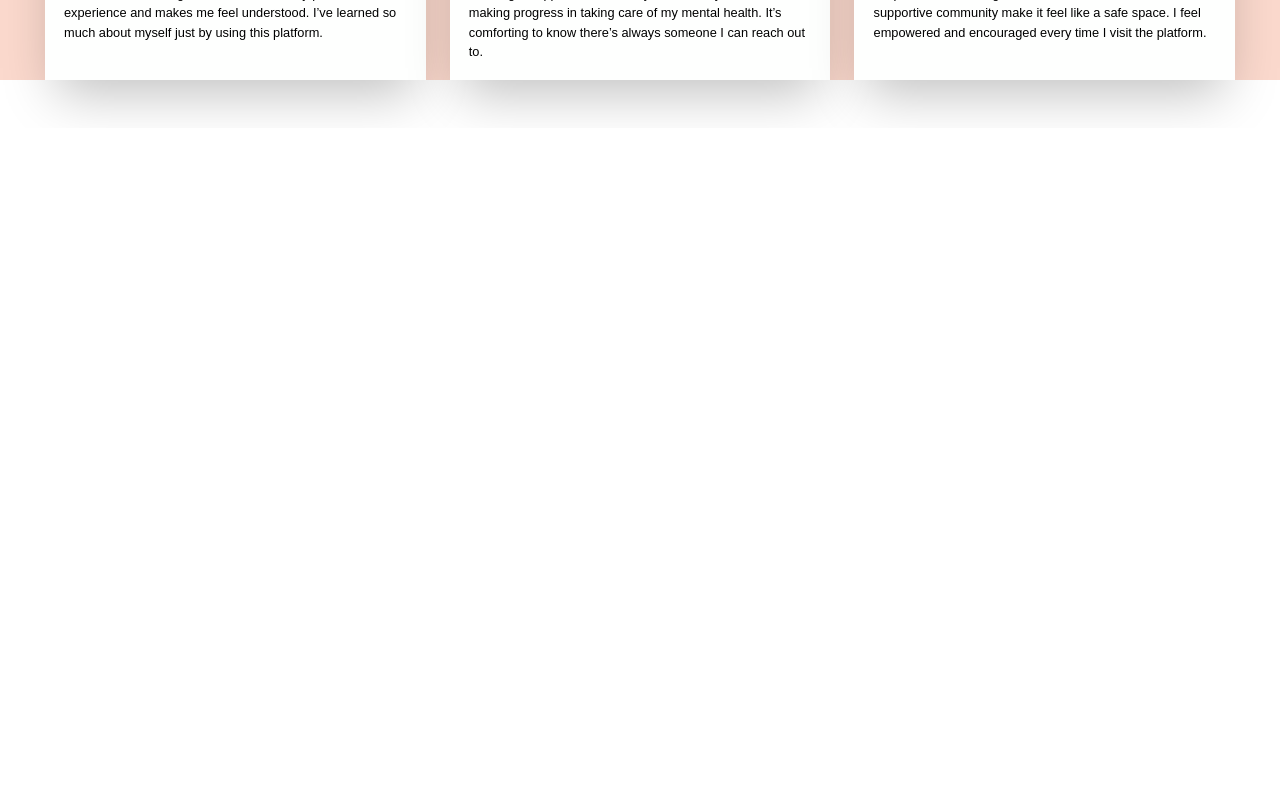
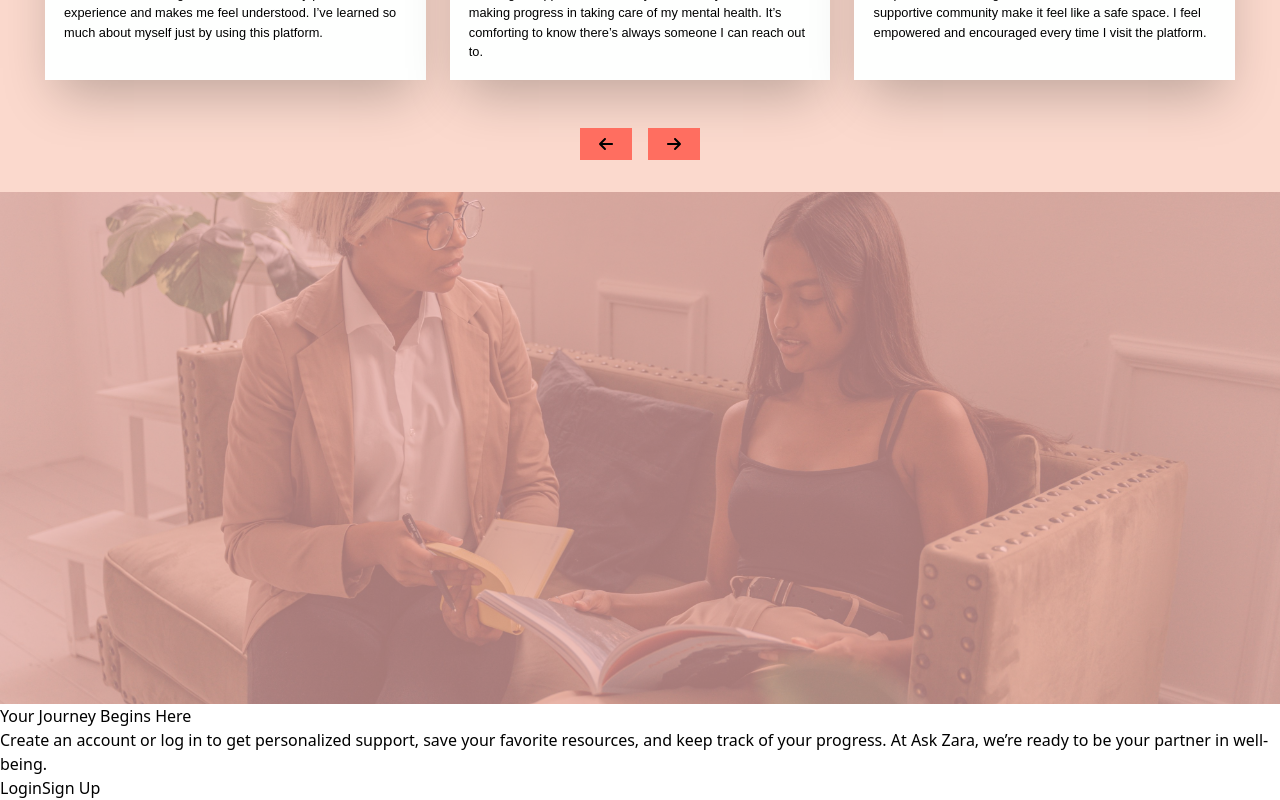
Before and after one commit to Qoosim/ask-zara, a React (Vite) app: page / in a window 1280 px wide. Shown: the part 3814-4614 px from the top of the page. Before the commit the page ends 3942 px from the top, so only its background shows below. Built offline with nearby package versions, Linux system fonts and the light colour scheme.

Commit message:
develop and build home login and signup section

```diff
--- /dev/null
+++ b/src/components/home/_components/BeginsHereComponent.jsx
@@ -0,0 +1,26 @@
+import React from "react";
+
+export const BeginsHereComponent = () => {
+  return (
+    <>
+      <div className="relative w-full h-[32rem]">
+        <div className="absolute inset-0 bg-[#f7b4b2cc] opacity-85 z-0"></div>
+        <img
+          src="/assets/loginimage.jpg"
+          alt="Login Image"
+          className="w-full h-full object-cover"
+        />
+        <h2>Your Journey Begins Here</h2>
+        <p>
+          Create an account or log in to get personalized support, save your
+          favorite resources, and keep track of your progress. At Ask Zara,
+          we’re ready to be your partner in well-being.
+        </p>
+        <div>
+          <button>Login</button>
+          <button>Sign Up</button>
+        </div>
+      </div>
+    </>
+  );
+};
--- a/src/components/home/_components/ReviewComponent.jsx
+++ b/src/components/home/_components/ReviewComponent.jsx
@@ -1,11 +1,13 @@
 import React from "react";
 import { ReviewCard } from "./_component/ReviewCard";
 import { reviewData } from "../../../constant/data";
+import { faArrowLeft, faArrowRight } from "@fortawesome/free-solid-svg-icons";
+import { FontAwesomeIcon } from "@fortawesome/react-fontawesome";
 
 export const ReviewComponent = () => {
   return (
     <>
-      <div className="bg-[#fbd9cd]">
+      <div className="bg-[#fbd9cd] pb-[2rem]">
         <div className="w-[48%] 2xl:w-[35%] mx-auto text-center py-[1.7rem]">
           <div className="flex items-center justify-center gap-2">
             <div className="w-[3%] h-[0.1rem] bg-[#000]"></div>
@@ -28,6 +30,14 @@ export const ReviewComponent = () => {
             ))}
           </div>
         </div>
+        <div className="flex justify-center items-center gap-[1rem]">
+          <button className="bg-[#ff6e60] px-[1.2rem] py-[0.5rem] flex justify-center items-center cursor-pointer">
+            <FontAwesomeIcon icon={faArrowLeft} className="" />
+          </button>
+          <button className="bg-[#ff6e60] px-[1.2rem] py-[0.5rem] flex justify-center items-center cursor-pointer">
+            <FontAwesomeIcon icon={faArrowRight} className="" />
+          </button>
+        </div>
       </div>
     </>
   );
--- a/src/components/home/index.jsx
+++ b/src/components/home/index.jsx
@@ -5,6 +5,7 @@ import { MoodSelectComponent } from "./_components/MoodSelectComponent";
 import { TipsComponent } from "./_components/TipsComponent";
 import { TherapistDoctor } from "./_components/TherapistDoctor";
 import { ReviewComponent } from "./_components/ReviewComponent";
+import { BeginsHereComponent } from "./_components/BeginsHereComponent";
 
 export const Home = () => {
   return (
@@ -15,6 +16,7 @@ export const Home = () => {
       <TipsComponent />
       <TherapistDoctor />
       <ReviewComponent />
+      <BeginsHereComponent />
     </div>
   );
 };
```
